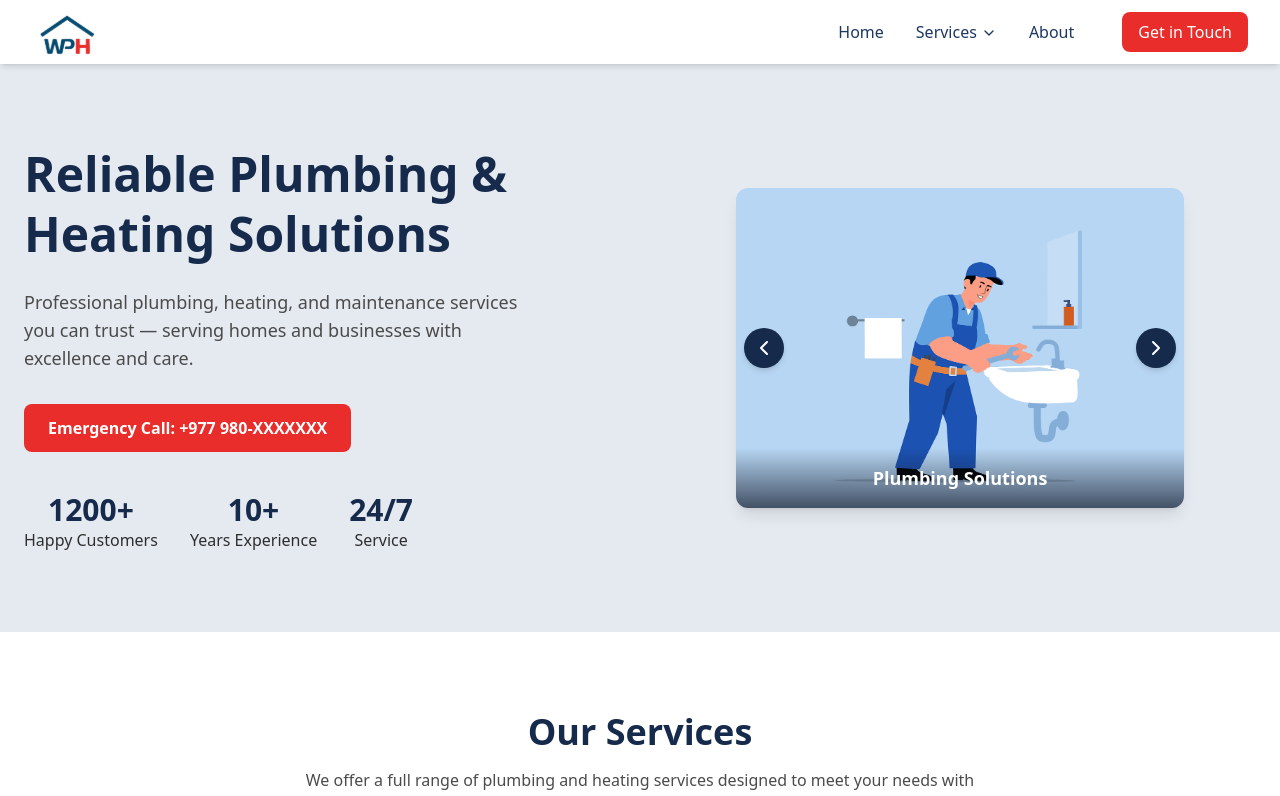
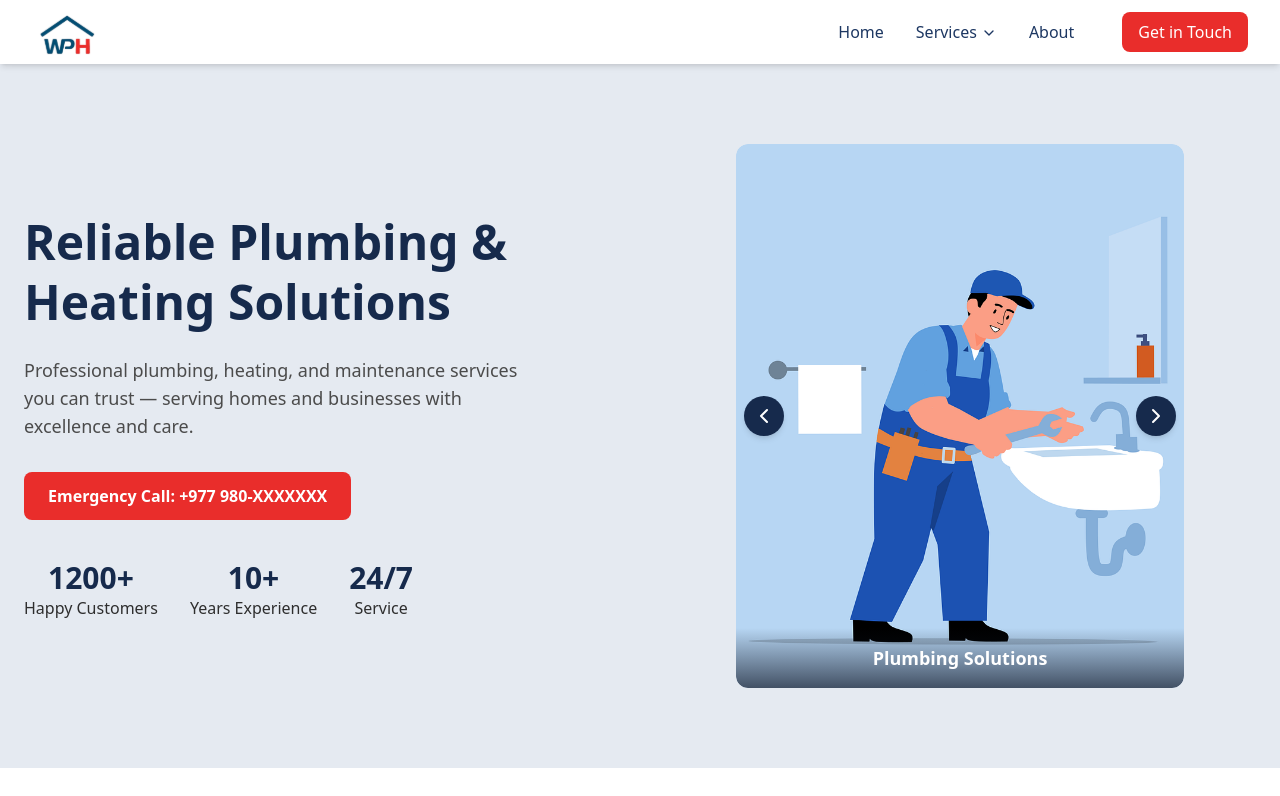
Before and after one commit to Rujenmrj/plumbnheat, a React (Vite) app: page / in a window 1280 px wide. Shown: the top 796 px of the page. Built offline with nearby package versions, Linux system fonts and the light colour scheme.

Commit message:
edited the home page

```diff
--- a/src/components/ImageSlider.jsx
+++ b/src/components/ImageSlider.jsx
@@ -138,9 +138,9 @@ const ImageSlider = ({ slides }) => {
                 <img
                   src={slide.image}
                   alt={slide.alt || `Slide ${(index % totalSlides) + 1}`}
-                  className="w-full h-64 sm:h-80 object-cover"
+                  className="w-full h-[30rem] sm:h-[34rem] object-cover"
                 />
-                <div className="absolute inset-x-0 bottom-0 bg-gradient-to-t from-gray-900/70 to-transparent p-4">
+                <div className="absolute inset-x-0 bottom-0 bg-gradient-to-t from-gray-900/70 to-transparent p-3 sm:p-4">
                   <h3 className="text-base sm:text-lg font-bold text-white text-center">
                     {slide.title || `Slide ${(index % totalSlides) + 1}`}
                   </h3>
--- a/src/pages/home/hero-section.jsx
+++ b/src/pages/home/hero-section.jsx
@@ -28,33 +28,58 @@ export default function HeroSection() {
   return (
     <section className="bg-primary-100 w-full">
       <div className="max-w-7xl mx-auto px-6 py-20 flex flex-col md:flex-row items-center gap-12">
-        <div className="flex-1 text-center md:text-left">
+        {/* left content */}
+        <div
+          ref={ref}
+          className={`flex-1 text-center md:text-left transition-all duration-1000 ${
+            isVisible ? "opacity-100 translate-x-0" : "opacity-0 -translate-x-12"
+          }`}
+        >
           <h1 className="text-4xl sm:text-5xl font-bold text-primary-600 mb-6 leading-tight">
             Reliable Plumbing & Heating Solutions
           </h1>
           <p className="text-gray-600 text-lg mb-8 max-w-lg">
-          Professional plumbing, heating, and maintenance services you can trust — serving homes and businesses with excellence and care.
+            Professional plumbing, heating, and maintenance services you can
+            trust — serving homes and businesses with excellence and care.
           </p>
+
+          {/* Emergency Call Button */}
           <button className="bg-secondary-500 hover:bg-secondary-400 text-white px-6 py-3 rounded-lg font-semibold transition">
             Emergency Call: <span className="font-bold">+977 980-XXXXXXX</span>
           </button>
+
+          {/* Stats Section */}
           <div className="mt-10 flex justify-center md:justify-start gap-8 text-primary-600">
-          <div className="text-center">
-            <h3 className="text-3xl font-bold">1200+</h3>
-            <p className="text-gray-700">Happy Customers</p>
+            {[
+              { num: "1200+", label: "Happy Customers", delay: 200 },
+              { num: "10+", label: "Years Experience", delay: 400 },
+              { num: "24/7", label: "Service", delay: 600 },
+            ].map((stat, idx) => (
+              <div
+                key={idx}
+                className="text-center transition-all duration-700"
+                style={{
+                  transitionDelay: isVisible ? `${stat.delay}ms` : "0ms",
+                  opacity: isVisible ? 1 : 0,
+                  transform: isVisible ? "translateY(0)" : "translateY(20px)",
+                }}
+              >
+                <h3 className="text-3xl font-bold">{stat.num}</h3>
+                <p className="text-gray-700">{stat.label}</p>
               </div>
-          <div className="text-center">
-            <h3 className="text-3xl font-bold">10+</h3>
-            <p className="text-gray-700">Years Experience</p>
-          </div>
-          <div className="text-center">
-            <h3 className="text-3xl font-bold">24/7</h3>
-            <p className="text-gray-700">Service</p>
+            ))}
           </div>
         </div>
+
+      {/* right content */}
+      <div
+        className={`flex-1 flex justify-center transition-all duration-1000 delay-300 ${
+          isVisible ? "opacity-100 translate-x-0" : "opacity-0 translate-x-12"
+        }`}
+      >
+        <div className="w-full max-w-md rounded-xl overflow-hidden">
+        <ImageSlider slides={slides} />
         </div>
-      <div className="flex-1 flex justify-center">
-        <ImageSlider slides={slides} />
       </div>
     </div>
   </section>
```
Lines whose indentation alone changed are shown as unchanged.
